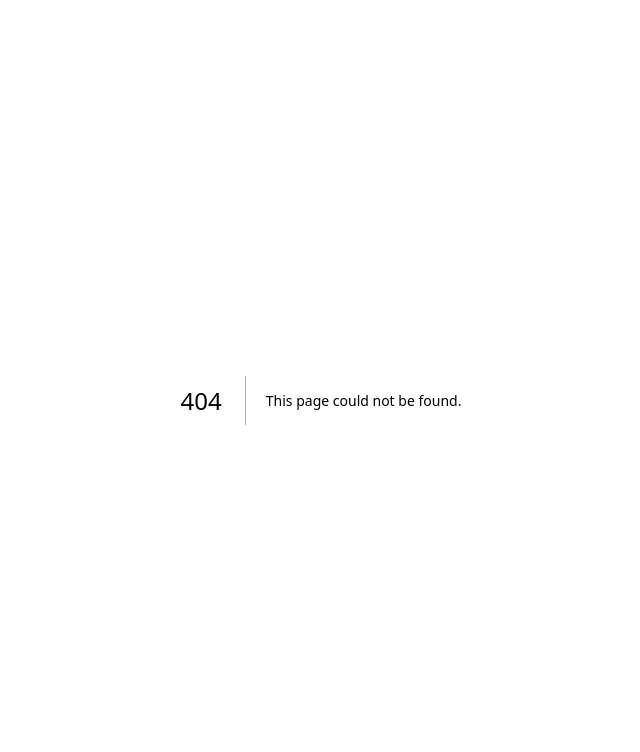
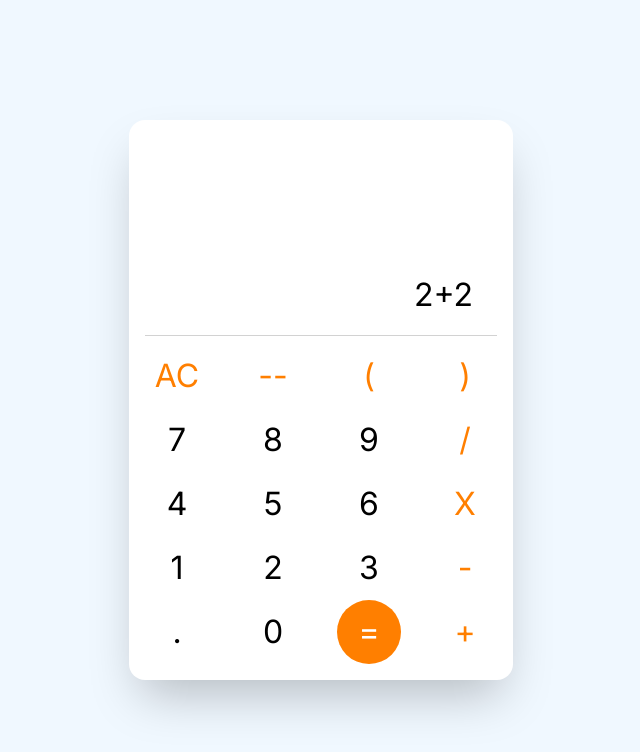
Before and after one commit to jeffersonAraujo2012/calc, a Next.js app: page /calc in a window 1280 px wide. Before the commit this address had no page. Shown: the top 752 px of the page, without its empty margins (319-959 px from the left). Built offline with nearby package versions, Linux system fonts and the light colour scheme.

Commit message:
Calc page created.

```diff
--- /dev/null
+++ b/src/app/calc/page.tsx
@@ -0,0 +1,17 @@
+import Keypad from "@/components/Keypad";
+import Display from "@/components/Display";
+import CalcContextProvider from "@/contexts/CalcContext";
+import s from "./styles.module.scss";
+
+export default function Home() {
+  return (
+    <CalcContextProvider>
+      <div className={s.calcPage}>
+        <div className={s.calcContainer}>
+          <Display expression="2+2" />
+          <Keypad />
+        </div>
+      </div>
+    </CalcContextProvider>
+  );
+}
--- /dev/null
+++ b/src/app/calc/styles.module.scss
@@ -0,0 +1,9 @@
+.calcPage {
+  @apply flex items-center justify-center;
+  @apply w-full min-h-[100vh];
+}
+
+.calcContainer {
+  @apply w-fit p-4 rounded-2xl;
+  @apply bg-white shadow-2xl;
+}
```
